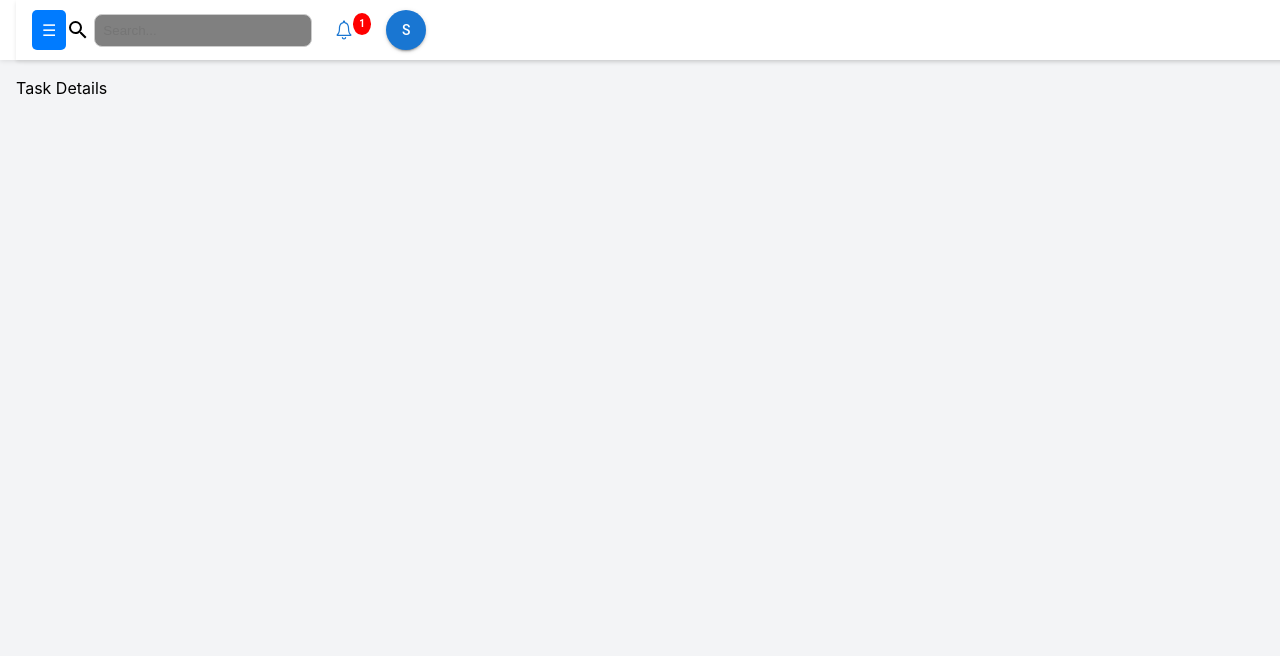
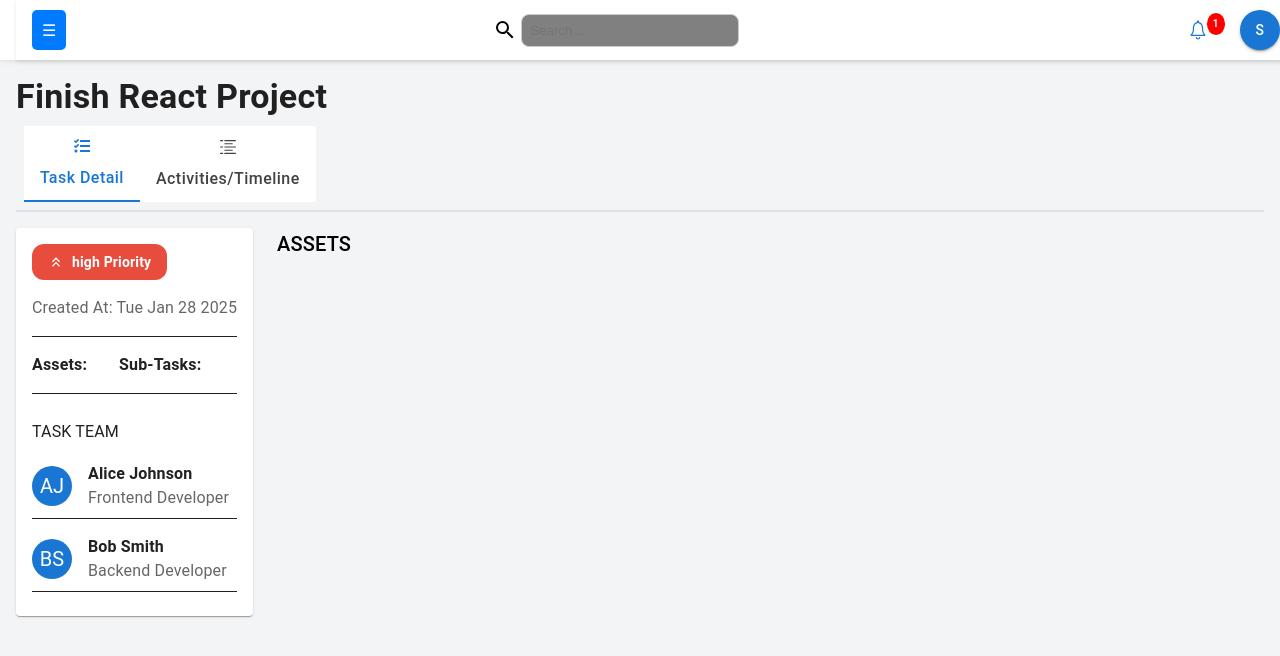
Before and after one commit to kedwards1306/TaskManager, a React (Vite) app: page /tasks/1 in a window 1280 px wide. Shown: the top 656 px of the page. Built offline with nearby package versions, Linux system fonts and the light colour scheme; sample sign-in values are in the browser's storage.

Commit message:
Added Tasks Details, and fixed the navbar layout

```diff
--- a/src/components/App.css
+++ b/src/components/App.css
@@ -34,6 +34,7 @@
 .navbar-left {
   display: flex;
   align-items: center;
+  justify-content: space-between;
   width: 100%;
   padding: 10px 16px;
   background-color: #ffff;
--- a/src/components/SideBar.jsx
+++ b/src/components/SideBar.jsx
@@ -11,9 +11,9 @@ const linkedData = [
   { label: "Dashboard", link: "dashboard", icon: <MdDashboard /> },
   { label: "Tasks", link: "tasks", icon: <BsListTask /> },
   { label: "Add Task", link: "addTask", icon: <MdAddTask /> },
-  { label: "To-Do", link: "to-do", icon: <MdPendingActions /> },
+  { label: "To-Do", link: "todo", icon: <MdPendingActions /> },
   { label: "Completed", link: "completed", icon: <MdOutlineTaskAlt /> },
-  { label: "In Progress", link: "inProgress", icon: <MdPendingActions /> },
+  { label: "In Progress", link: "in-progess", icon: <MdPendingActions /> },
   { label: "Team", link: "team", icon: <HiUsers /> },
   { label: "Trash", link: "trash", icon: <MdDelete /> },
 ];
--- a/src/pages/Dashboard.jsx
+++ b/src/pages/Dashboard.jsx
@@ -27,8 +27,6 @@ const stats = [
     total: totals["completed"] || 0,
     icon: <MdAdminPanelSettings />,
     bg: "yellow",
-
-
   },
   {
     id: "3",
@@ -36,7 +34,6 @@ const stats = [
     total: totals["in progress"] || 0,
     icon: <LuClipboardPen />,
     bg: "green",
-
   },
   {
     id: "4",
@@ -45,7 +42,6 @@ const stats = [
     icon: <FaArrowsToDot />,
     bg: "orange",
   }
-
 
 ]
 const Dashboard = () => {
--- a/src/pages/TaskDetails.jsx
+++ b/src/pages/TaskDetails.jsx
@@ -1,9 +1,197 @@
-import React from 'react'
+import React, { useState } from "react";
+import { useParams } from "react-router-dom";
+import { Box, Typography, Grid2, Card, CardContent, Avatar, Button, Checkbox, TextField } from "@mui/material";
+import { MdKeyboardArrowDown, MdKeyboardArrowUp, MdKeyboardDoubleArrowUp, MdOutlineDoneAll, MdOutlineMessage, MdTaskAlt } from "react-icons/md";
+import { FaBug, FaTasks, FaThumbsUp, FaUser } from "react-icons/fa";
+import { GrInProgress } from "react-icons/gr";
+import { RxActivityLog } from "react-icons/rx";
+import Tabs from "../components/Tabby";
+import { tasks } from "../assets/data";
+import { PRIORITYSTYLES, TASK_TYPE, getInitial,BGS } from "../utils";
+
+const priorityIcons = {
+  high: <MdKeyboardDoubleArrowUp />,
+  medium: <MdKeyboardArrowUp />,
+  low: <MdKeyboardArrowDown />,
+};
+
+// const priorityColors = {
+//   high: "error.main",
+//   medium: "warning.main",
+//   low: "info.main",
+// };
+
+const activityIcons = {
+  commented: <MdOutlineMessage size={24} />,
+  started: <FaThumbsUp size={20} />,
+  assigned: <FaUser size={14} />,
+  bug: <FaBug size={24} />,
+  completed: <MdOutlineDoneAll size={24} />,
+  "in progress": <GrInProgress size={16} />,
+};
+
+const tabs = [
+  { title: "Task Detail", icon: <FaTasks /> },
+  { title: "Activities/Timeline", icon: <RxActivityLog /> },
+];
+
+const actTypes = ["Started", "Completed", "In Progress", "Commented", "Bug", "Assigned"];
 
 const TaskDetails = () => {
+  const { id } = useParams();
+  const [selectedTab, setSelectedTab] = useState(0);
+  const task = tasks.find((t) => t._id === id);
+
   return (
-    <div>Task Details    </div>
-  )
-}
+    <Box sx={{ width: "100%", mb: 4 }}>
+      <Typography variant="h4" color="text.primary" fontWeight="bold">
+        {task?.title}
+      </Typography>
+      <Tabs tabs={tabs} selected={selectedTab} setSelected={setSelectedTab}>
+        {selectedTab === 0 ? (
+          <Grid2 container spacing={3} sx={{ mt: 2 }}>
+            {/* LEFT SIDE */}
+            <Grid2 item xs={12} md={6}>
+              <Card>
+                <CardContent>
+                  <Box display="flex" alignItems="center" gap={2}>
+                    <Box
+                      sx={{
+                        display: "flex",
+                        alignItems: "center",
+                        bgcolor: BGS[PRIORITYSTYLES[task?.priority]],
+                        px: 2,
+                        py: 1,
+                        borderRadius: "12px",
+                        color: "white",
+                      }}
+                    >
+                      {priorityIcons[task?.priority]}
+                      <Typography variant="body2" sx={{ ml: 1, fontWeight: "bold" }}>
+                        {task?.priority} Priority
+                      </Typography>
+                    </Box>
 
-export default TaskDetails
+                    <Box display="flex" alignItems="center">
+                      <Box
+                        sx={{
+                          width: 16,
+                          height: 16,
+                          bgcolor: TASK_TYPE[tasks.stage],
+                          borderRadius: "50%",
+                          mr: 1,
+                        }}
+                      />
+                      <Typography variant="body2">{tasks?.stage}</Typography>
+                    </Box>
+                  </Box>
+
+                  <Typography color="text.secondary" mt={2}>
+                    Created At: {new Date(task?.date).toDateString()}
+                  </Typography>
+
+                  {/* ASSETS & SUB-TASKS */}
+                  <Box display="flex" gap={4} mt={2} borderTop={1} borderBottom={1} py={2}>
+                    <Typography>
+                      <strong>Assets:</strong> {tasks?.assets?.length}
+                    </Typography>
+                    <Typography>
+                      <strong>Sub-Tasks:</strong> {tasks?.subTasks?.length}
+                    </Typography>
+                  </Box>
+
+                  {/* TEAM MEMBERS */}
+                  <Typography variant="subtitle1" mt={3}>
+                    TASK TEAM
+                  </Typography>
+                  {task?.team?.map((member, index) => (
+                    <Box key={index} display="flex" alignItems="center" gap={2} mt={2} borderBottom={1} pb={1}>
+                      <Avatar sx={{ bgcolor: "primary.main" }}>{getInitial(member?.name)}</Avatar>
+                      <Box>
+                        <Typography fontWeight="bold">{member?.name}</Typography>
+                        <Typography color="text.secondary">{member?.role}</Typography>
+                      </Box>
+                    </Box>
+                  ))}
+                </CardContent>
+              </Card>
+            </Grid2>
+
+            {/* RIGHT SIDE - ASSETS */}
+            <Grid2 item xs={12} md={6}>
+              <Typography variant="h6">ASSETS</Typography>
+              <Grid2 container spacing={2}>
+                {tasks?.assets?.map((img, index) => (
+                  <Grid2 item xs={6} key={index}>
+                    <img
+                      src={img}
+                      alt={`Asset ${index}`}
+                      style={{ width: "100%", borderRadius: "8px", height: "100px", objectFit: "cover" }}
+                    />
+                  </Grid2>
+                ))}
+              </Grid2>
+            </Grid2>
+          </Grid2>
+        ) : (
+          <Activities activity={tasks?.activities} />
+        )}
+      </Tabs>
+    </Box>
+  );
+};
+
+const Activities = ({ activity }) => {
+  const [selectedType, setSelectedType] = useState(actTypes[0]);
+  const [text, setText] = useState("");
+
+  return (
+    <Grid2 container spacing={3} mt={2}>
+      {/* ACTIVITY LIST */}
+      <Grid2 item xs={12} md={6}>
+        <Typography variant="h6" color="text.primary">
+          Activities
+        </Typography>
+        {activity?.map((item, index) => (
+          <Card key={index} sx={{ mt: 2, p: 2 }}>
+            <Box display="flex" alignItems="center" gap={2}>
+              <Box>{activityIcons[item?.type]}</Box>
+              <Box>
+                <Typography fontWeight="bold">{item?.by?.name}</Typography>
+                <Typography color="text.secondary" fontSize="small">
+                  {moment(item?.date).fromNow()}
+                </Typography>
+                <Typography color="text.primary">{item?.activity}</Typography>
+              </Box>
+            </Box>
+          </Card>
+        ))}
+      </Grid2>
+
+      {/* ADD ACTIVITY FORM */}
+      <Grid2 item xs={12} md={6}>
+        <Typography variant="h6">Add Activity</Typography>
+        {actTypes.map((type) => (
+          <Box key={type} display="flex" alignItems="center" mt={1}>
+            <Checkbox checked={selectedType === type} onChange={() => setSelectedType(type)} />
+            <Typography>{type}</Typography>
+          </Box>
+        ))}
+        <TextField
+          label="Type..."
+          multiline
+          rows={4}
+          fullWidth
+          value={text}
+          onChange={(e) => setText(e.target.value)}
+          sx={{ mt: 2 }}
+        />
+        <Button variant="contained" color="primary" sx={{ mt: 2 }}>
+          Submit
+        </Button>
+      </Grid2>
+    </Grid2>
+  );
+};
+
+export default TaskDetails;
```
